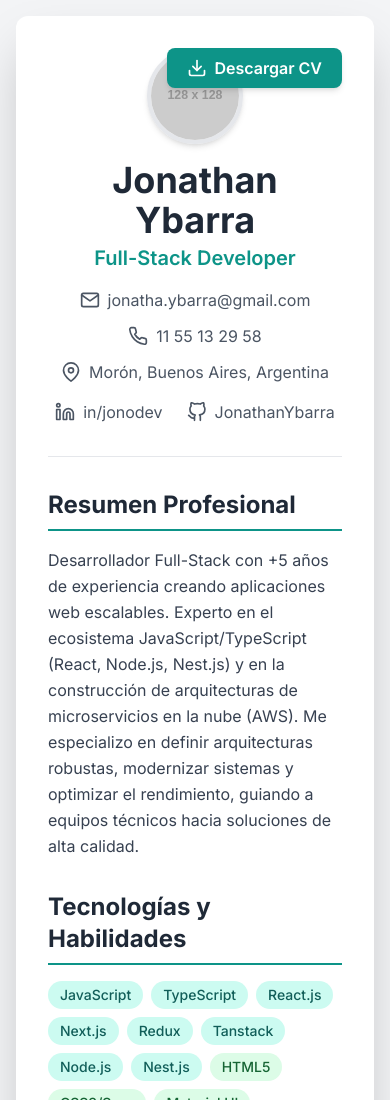
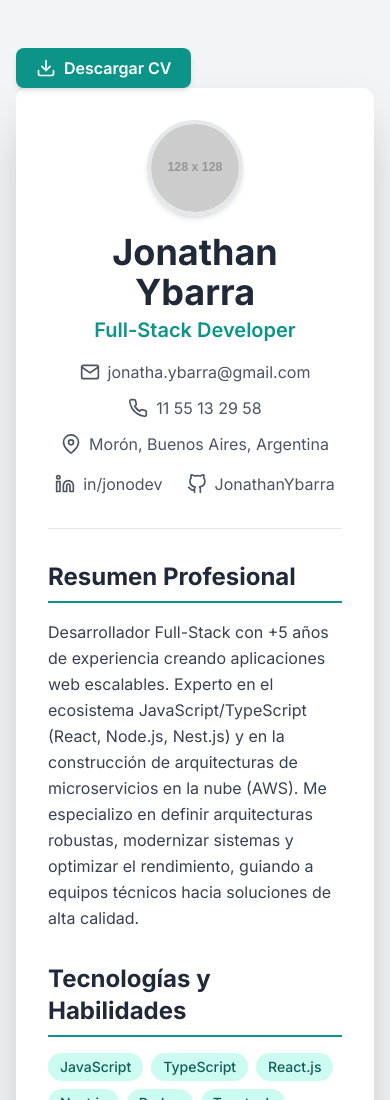
Before and after one commit to JonathanYbarra/CV, a plain HTML site: page index.html in a window 390 px wide. Shown: the top 1100 px of the page. Drawn offline with nearby package versions, Linux system fonts and the light colour scheme; placeholder pictures from the web are drawn by us.

Commit message:
fix button download

```diff
--- a/index.html
+++ b/index.html
@@ -34,9 +34,9 @@
 </head>
 <body class="bg-gray-100 p-4 sm:p-6 lg:p-8">
     <!-- Main container for relative positioning -->
-    <div class="max-w-4xl w-full mx-auto relative">
+    <div class="max-w-4xl w-full mx-auto relative md:flex md:flex-col md:gap-5">
         <!-- Download Button Navigation - Absolutely positioned -->
-        <div class="no-print absolute top-0 right-0 mt-8 mr-8 sm:mt-12 sm:mr-12 z-10">
+        <div class="no-print lg:absolute lg:top-0 lg:right-0 mt-8 mr-8 sm:mt-12 sm:mr-12 z-10" >
             <button id="download-cv" class="inline-flex items-center bg-teal-600 text-white font-semibold py-2 px-5 rounded-lg shadow-md hover:bg-teal-700 focus:outline-none focus:ring-2 focus:ring-teal-500 focus:ring-opacity-50 transition-all duration-300 ease-in-out">
                 <svg xmlns="http://www.w3.org/2000/svg" width="20" height="20" viewBox="0 0 24 24" fill="none" stroke="currentColor" stroke-width="2" stroke-linecap="round" stroke-linejoin="round" class="mr-2"><path d="M21 15v4a2 2 0 0 1-2 2H5a2 2 0 0 1-2-2v-4"></path><polyline points="7 10 12 15 17 10"></polyline><line x1="12" y1="15" x2="12" y2="3"></line></svg>
                 <span>Descargar CV</span>
```
